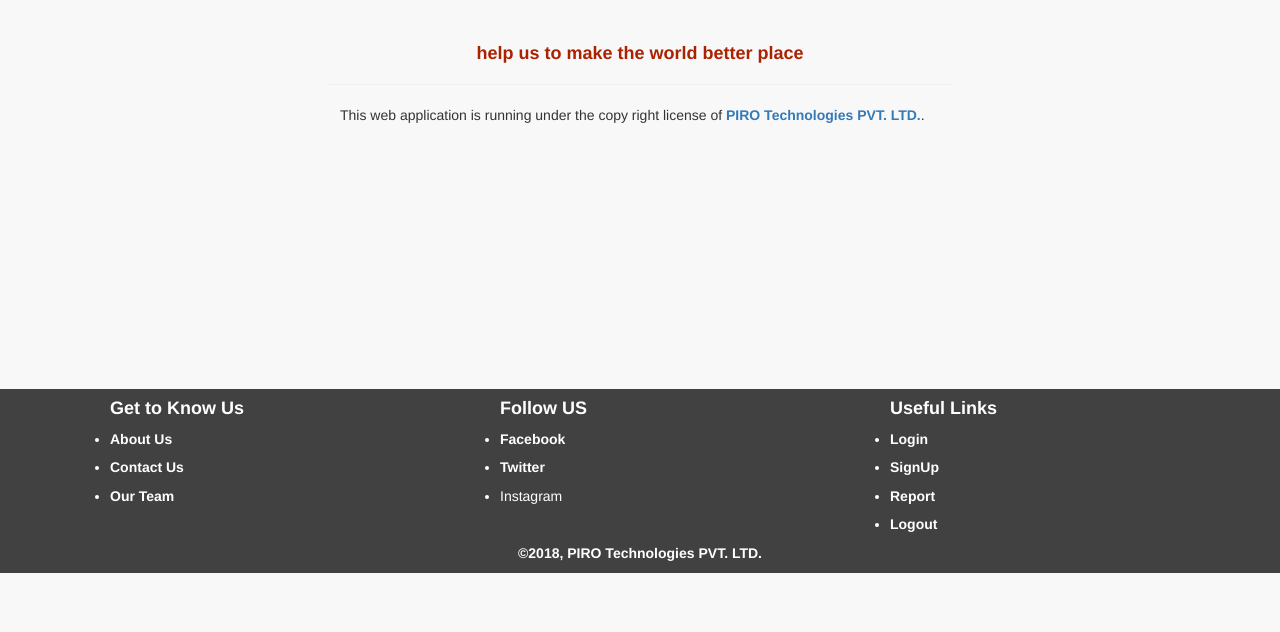
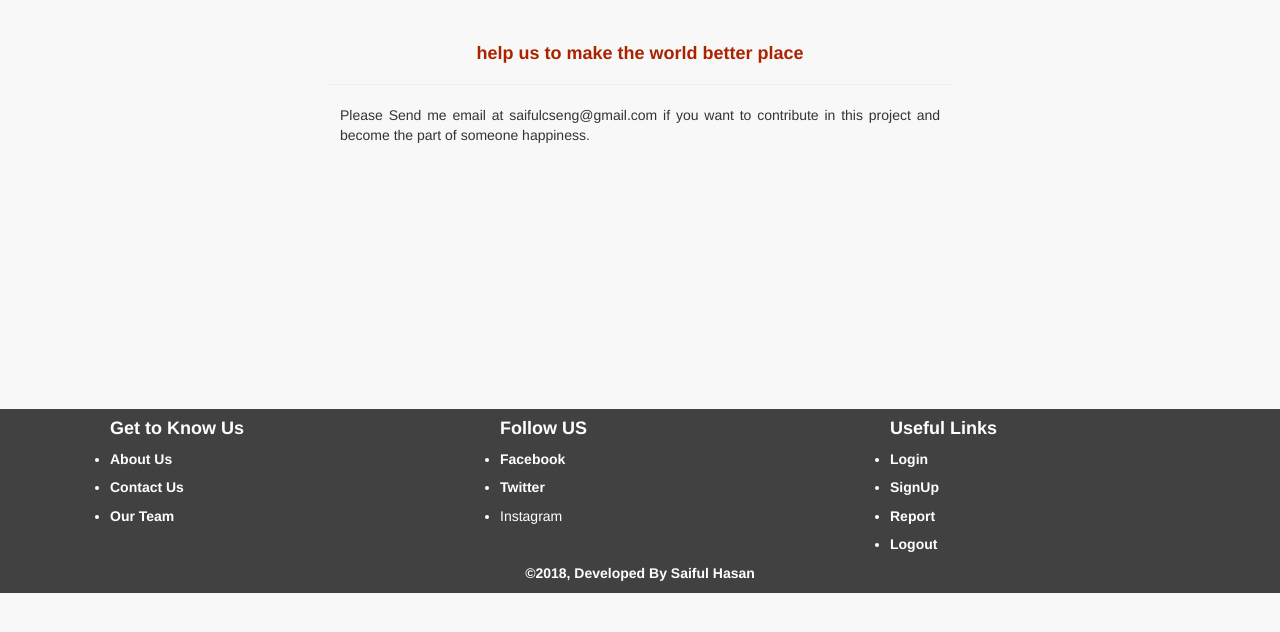
Before and after one commit to billdevmaster/Restore-myitem, a Django app: page /team/ in a window 1280 px wide. Shown: the part 51-683 px from the top of the page. Run offline with Django 3.2, Linux system fonts and the light colour scheme; some libraries are stand-ins or nearby versions.

Commit message:
footer change

```diff
--- a/feed/models.py
+++ b/feed/models.py
@@ -37,10 +37,10 @@ class Report_item(models.Model):
         output = BytesIO()
         im = im.resize((500, 500))
 
-        im.save(output, format='JPEG', optimize=True, quality=95)
+        im.save(output, format='PNG', optimize=True, quality=95)
         output.seek(0)
 
-        self.image = InMemoryUploadedFile(output, 'ImageField', "%s.jpg" % self.image.name.split('.')[0], 'image/jpeg',
+        self.image = InMemoryUploadedFile(output, 'ImageField', "%s.png" % self.image.name.split('.')[0], 'image/jpeg',
                                           sys.getsizeof(output), None)
 
         super(Report_item, self).save()
--- a/feed/templates/feed/footer.html
+++ b/feed/templates/feed/footer.html
@@ -32,7 +32,7 @@
 
             </div>
             <div class="col-md-6">
-                <p style="text-align:center">©2018, PIRO Technologies PVT. LTD.</p>
+                <p style="text-align:center">©2018, Developed By <a href="https://www.quora.com/profile/Saiful-Hasan-3">Saiful Hasan</a> </p>
             </div>
             <div class="col-md-3">
 
--- a/feed/templates/static_page/our_team.html
+++ b/feed/templates/static_page/our_team.html
@@ -7,7 +7,7 @@
          <div class="about-heading">
              <h4><b>help us to make the world better place</b></h4>
             </div>    <hr>
-        <p>This web application is running under the copy right license of <b><a href="https://www.pirotechnologies.com/">PIRO Technologies PVT. LTD.</a></b>. </p>
+        <p>Please Send me email at saifulcseng@gmail.com if you want to contribute in this project and become the part of someone happiness</a></b>. </p>
      </div>
     <div class="col-md-3"></div>
 
```
